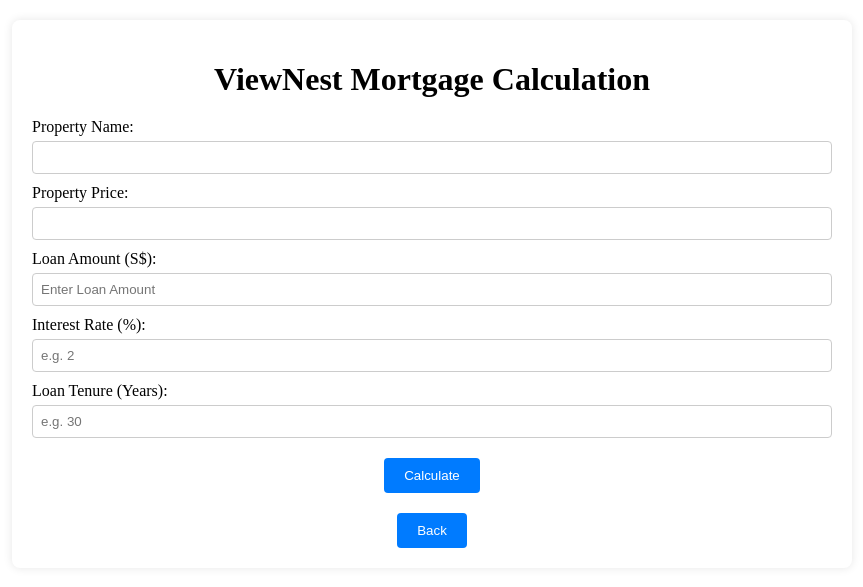
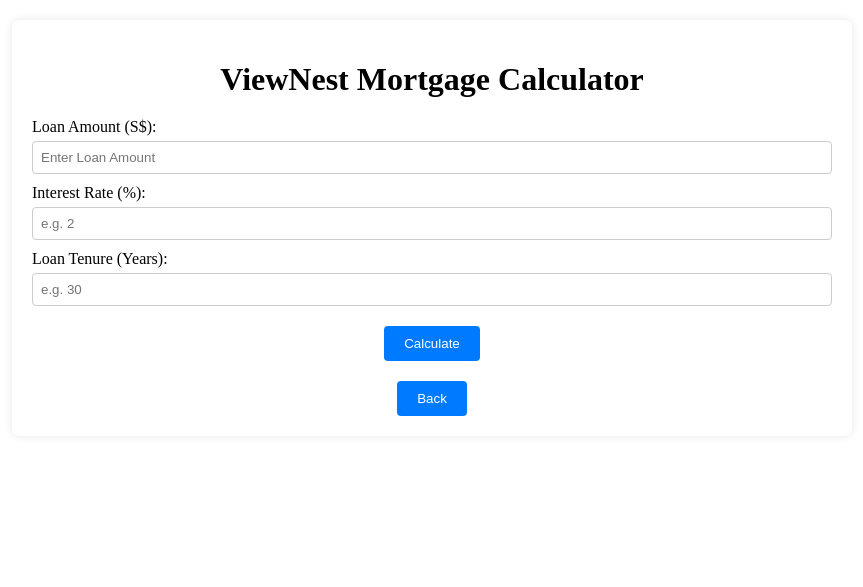
Before and after one commit to prozai/viewnest, a Flask app: page /view_calculation in a window 1280 px wide. Shown: the top 587 px of the page, without its empty margins (208-1071 px from the left). Run offline with Flask 3, Linux system fonts and the light colour scheme.

Commit message:
shifted routing for property + updates to mortgage calculator

```diff
--- a/app/control/propertyController.py
+++ b/app/control/propertyController.py
@@ -1,6 +1,8 @@
 from datetime import date
 from app import session
 from app.entity.models import Property
+from app.control import bp
+from flask import render_template, request
 
 # Function to add sample properties.
 def add_sample_properties():
@@ -37,3 +39,13 @@ def show_all_properties():
         return None
     finally:
         session.close()
+
+@bp.route('/view_properties')
+def view_properties():
+    add_sample_properties()
+    properties = show_all_properties()
+    return render_template('property/view_properties.html', properties=properties)
+
+@bp.route('/view_calculation')
+def view_calculation():
+    return render_template('property/view_calculation.html')
--- a/app/control/routes.py
+++ b/app/control/routes.py
@@ -57,16 +57,3 @@ def addAccount():
         except Exception as e:
             print(e)
     return render_template('systemAdmin/register-account.html', title='Register Account', form=form)
-
-@bp.route('/view_properties')
-def view_properties():
-    add_sample_properties()
-    properties = show_all_properties()
-    return render_template('property/view_properties.html', properties=properties)
-
-@bp.route('/view_calculation')
-def view_calculation():
-    # Retrieve property name and price from URL parameters
-    property_name = request.args.get('propertyName')
-    property_price = request.args.get('propertyPrice')
-    return render_template('property/view_calculation.html', property_name=property_name, property_price=property_price)
--- a/app/templates/property/view_calculation.html
+++ b/app/templates/property/view_calculation.html
@@ -3,7 +3,7 @@
 <head>
     <meta charset="UTF-8">
     <meta name="viewport" content="width=device-width, initial-scale=1.0">
-    <title>ViewNest Mortgage Calculation</title>
+    <title>ViewNest Mortgage Calculator</title>
     <style>
         .container {
             max-width: 800px;
@@ -55,15 +55,7 @@
 </head>
 <body>
     <div class="container">
-        <h1>ViewNest Mortgage Calculation</h1>
-        <div class="input-container">
-            <label for="propertyName">Property Name:</label>
-            <input type="text" id="propertyName" value="" readonly>
-        </div>
-        <div class="input-container">
-            <label for="propertyPrice">Property Price:</label>
-            <input type="text" id="propertyPrice" value="" readonly>
-        </div>
+        <h1>ViewNest Mortgage Calculator</h1>
         <div class="input-container">
             <label for="loanAmount">Loan Amount (S$):</label>
             <input type="text" id="loanAmount" placeholder="Enter Loan Amount" required>
@@ -84,24 +76,30 @@
         </div>
     </div>
     <script>
-        const urlParams = new URLSearchParams(window.location.search);
-        const propertyName = urlParams.get('propertyName');
-        const propertyPrice = urlParams.get('propertyPrice');
-
-        document.getElementById('propertyName').value = propertyName;
-        document.getElementById('propertyPrice').value = propertyPrice;
-
         function calculateLoan() {
             // Retrieve input values
-            const loanAmount = parseFloat(document.getElementById('loanAmount').value.replace(/,/g, '')); // Remove commas from input
-            const interestRate = parseFloat(document.getElementById('interestRate').value);
-            const loanTenure = parseInt(document.getElementById('loanTenure').value);
+            var loanAmount = parseFloat(document.getElementById('loanAmount').value.replace(/,/g, '')); // Remove commas from input
+            var interestRate = parseFloat(document.getElementById('interestRate').value);
+            var loanTenure = parseInt(document.getElementById('loanTenure').value);
+
+            if (loanAmount.toString().length < 5 || loanAmount.toString().length > 10) {
+            alert("Loan Amount must be between $10,000 and $99,999,999");
+            return;
+            }
+            if (parseFloat(interestRate) >= 100) {
+                alert("Interest Rate must be less than 100%.");
+                return;
+            }
+            if (parseInt(loanTenure) >= 100) {
+                alert("Maximum Loan Tenure must be less than 100 years.");
+                return;
+            }
 
             // Calculate monthly payment
-            const monthlyInterestRate = interestRate / 100 / 12;
-            const numberOfPayments = loanTenure * 12;
-            const denominator = Math.pow(1 + monthlyInterestRate, numberOfPayments) - 1;
-            const monthlyPayment = (loanAmount * monthlyInterestRate * Math.pow(1 + monthlyInterestRate, numberOfPayments)) / denominator;
+            var monthlyInterestRate = interestRate / 100 / 12;
+            var numberOfPayments = loanTenure * 12;
+            var denominator = Math.pow(1 + monthlyInterestRate, numberOfPayments) - 1;
+            var monthlyPayment = (loanAmount * monthlyInterestRate * Math.pow(1 + monthlyInterestRate, numberOfPayments)) / denominator;
 
             // Display the result
             alert('Monthly Payment: $' + monthlyPayment.toFixed(2));
```
Also changed, not shown: app/templates/property/view_properties.html (+5 -3 lines), app/viewnest.db, 2 other files.
